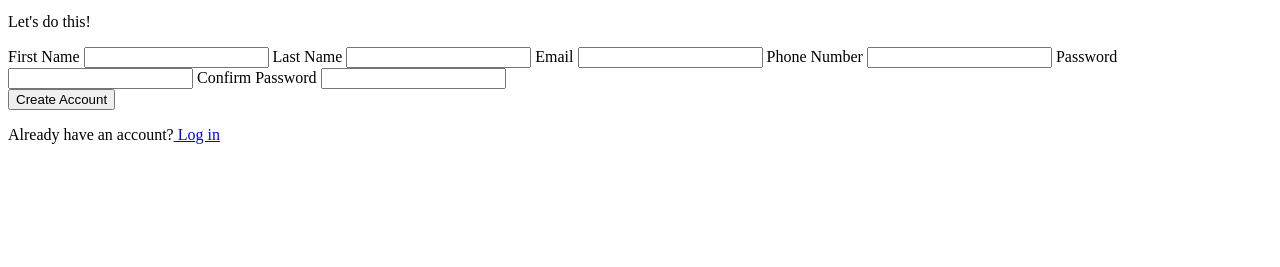
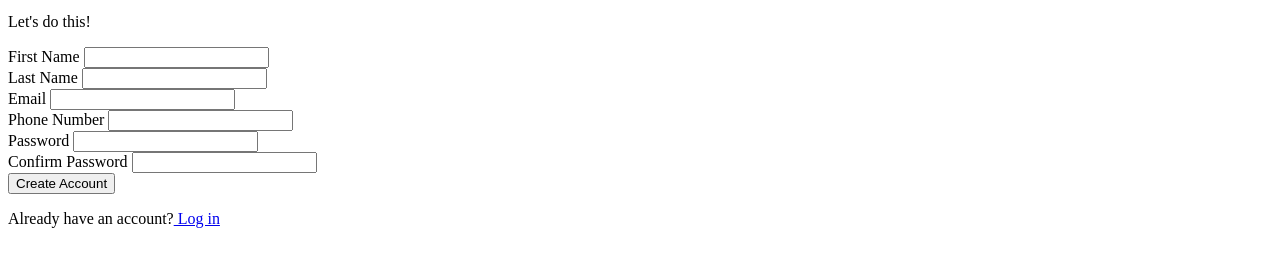
Before and after one commit to ImAMyth/sign-up-form, a plain HTML site: page index.html in a window 1280 px wide. Shown: the part 141-408 px from the top of the page. Drawn offline with Linux system fonts and the light colour scheme.

Commit message:
improved form structure

```diff
--- a/index.html
+++ b/index.html
@@ -11,7 +11,7 @@
 
 <body>
 
-    <body class="content">
+    <div class="content">
 
         <section class="header">
 
@@ -26,57 +26,55 @@
             <div class="shadow-background">
 
                 <span class="logo"><img src="images/odin-lined.png" alt="Odin Logo">ODIN</span>
+
             </div>
 
         </section>
 
         <section class="form">
 
-            <form action="#" method="post">
+            <p class="form-heading">Let's do this!</p>
 
-                <p>Let's do this!</p>
+            <form action="#" method="get">
 
-                <div class="form-container">
+                <section class="first-name">
+                    <label for="first-name">First Name</label>
+                    <input type="text" name="name" id="first-name">
+                </section>
 
-                    <label for="first-name">First Name</label>
-                    <input type="text" id="first-name" name="name">
-
+                <section class="last-name">
                     <label for="last-name">Last Name</label>
-                    <input type="text" id="last-name" name="name">
-
+                    <input type="text" name="name" id="last-name">
+                </section>
+                <section class="email">
                     <label for="email">Email</label>
-                    <input type="email" id="email" name="email">
-
+                    <input type="email" name="email" id="email">
+                </section>
+                <section class="phone-number">
                     <label for="phone-number">Phone Number</label>
-                    <input type="text" name="phone-number" id="phone-number">
-
+                    <input type="text" name="number" id="phone-number">
+                </section>
+                <section class="password">
                     <label for="password">Password</label>
-                    <input type="text" name="password" id="password">
-
+                    <input type="text" name="name" id="password">
+                </section>
+                <section class="confirm-password">
                     <label for="confirm-password">Confirm Password</label>
-                    <input type="text" name="confirm-password" id="confirm-password">
-
-                </div>
+                    <input type="text" name="name" id="confirm-password">
+                </section>
+                <section class="create-account">
+                    <button>Create Account</button>
+                    <p class="log-in">Already have an account?<span class="log-in"><a href="#"> Log in</a></span></p>
+                </section>
 
             </form>
 
         </section>
 
-        <section class="footer">
+    </div>
 
-            <div class="account-container">
+    <script src="index.js"></script>
 
-                <button type="submit">Create Account</button>
-                <p class="log-in">Already have an account?<a href="#"> Log in</a></p>
-
-            </div>
-
-        </section>
-
-        </div>
-
-        <script src="index.js"></script>
-
-    </body>
+</body>
 
 </html>
```
